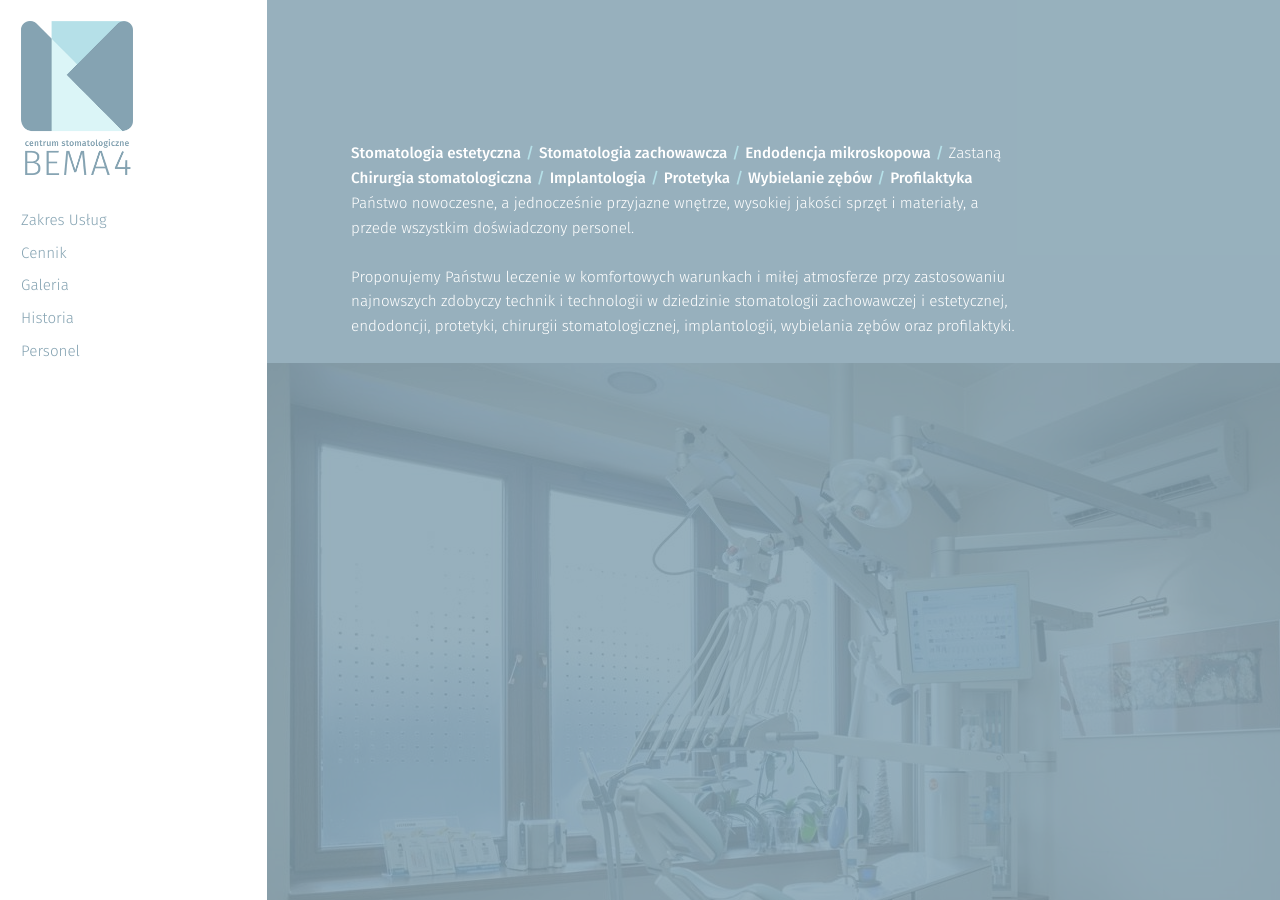
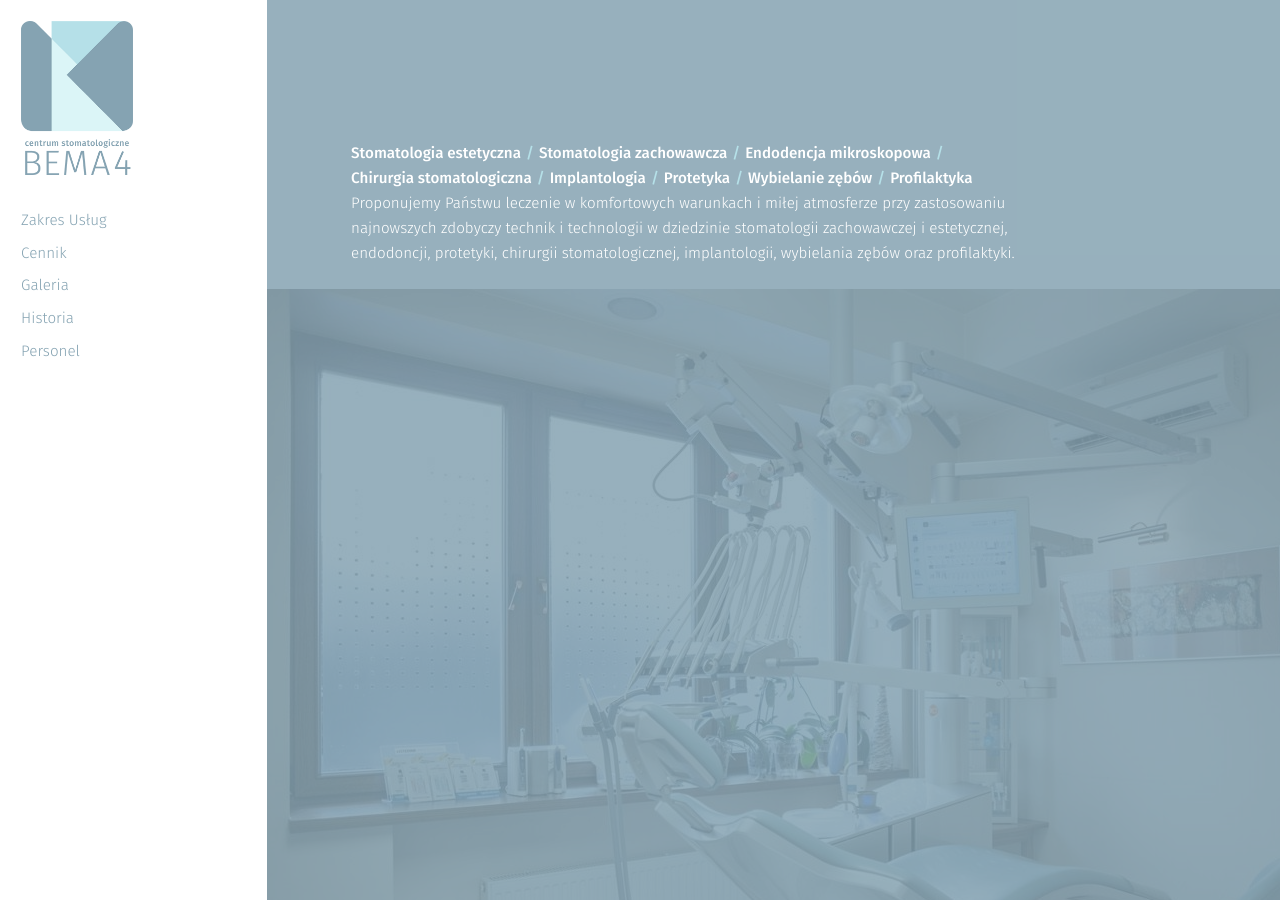
Before and after one commit to CSB4/bema4, a Jekyll site: the page built from index.html, in a window 1280 px wide and 900 px high. Built offline with Jekyll 4.4.1, drawn with Linux system fonts in a browser that asks for light colours; nearby versions of some CDN libraries; a file with an impossible date is left out.

Commit message:
Updated 0000-02-02-uslugi.markdown

```diff
--- a/_slides/0000-02-02-uslugi.markdown
+++ b/_slides/0000-02-02-uslugi.markdown
@@ -15,6 +15,4 @@ published: true
 * Wybielanie zębów
 * Profilaktyka
 
-Zastaną Państwo nowoczesne, a jednocześnie przyjazne wnętrze, wysokiej jakości sprzęt i materiały, a przede wszystkim doświadczony personel.
-
 Proponujemy Państwu leczenie w komfortowych warunkach i miłej atmosferze przy zastosowaniu najnowszych zdobyczy technik i technologii w dziedzinie stomatologii zachowawczej i estetycznej, endodoncji, protetyki, chirurgii stomatologicznej, implantologii, wybielania zębów oraz profilaktyki.
```
